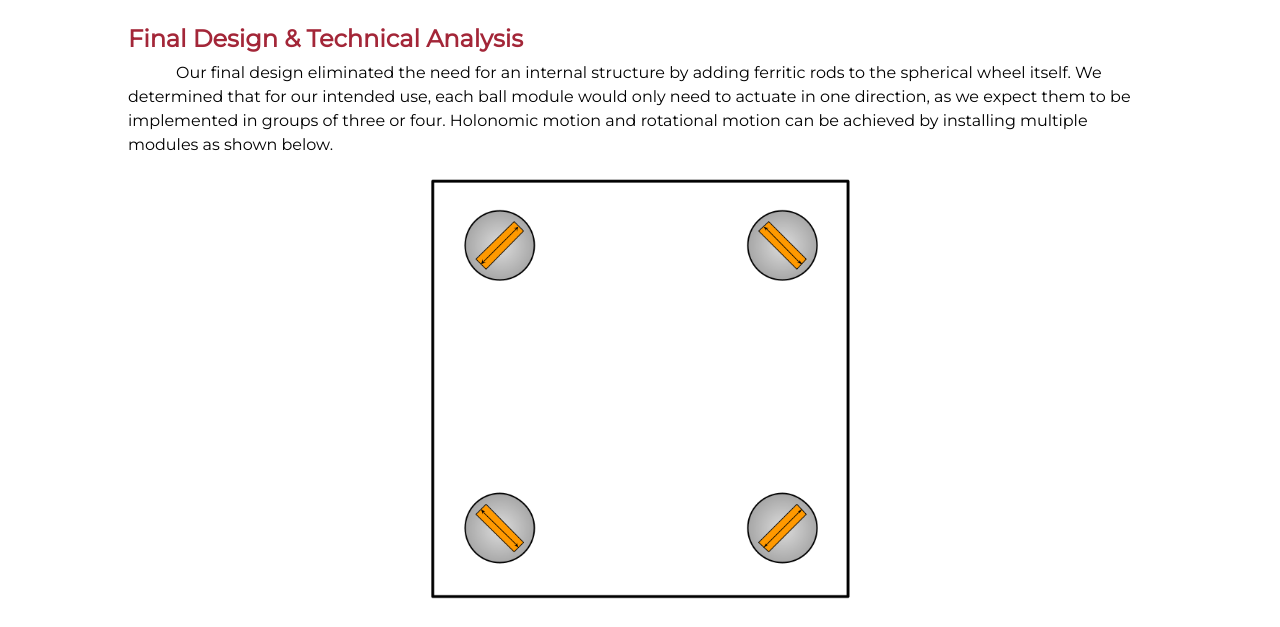
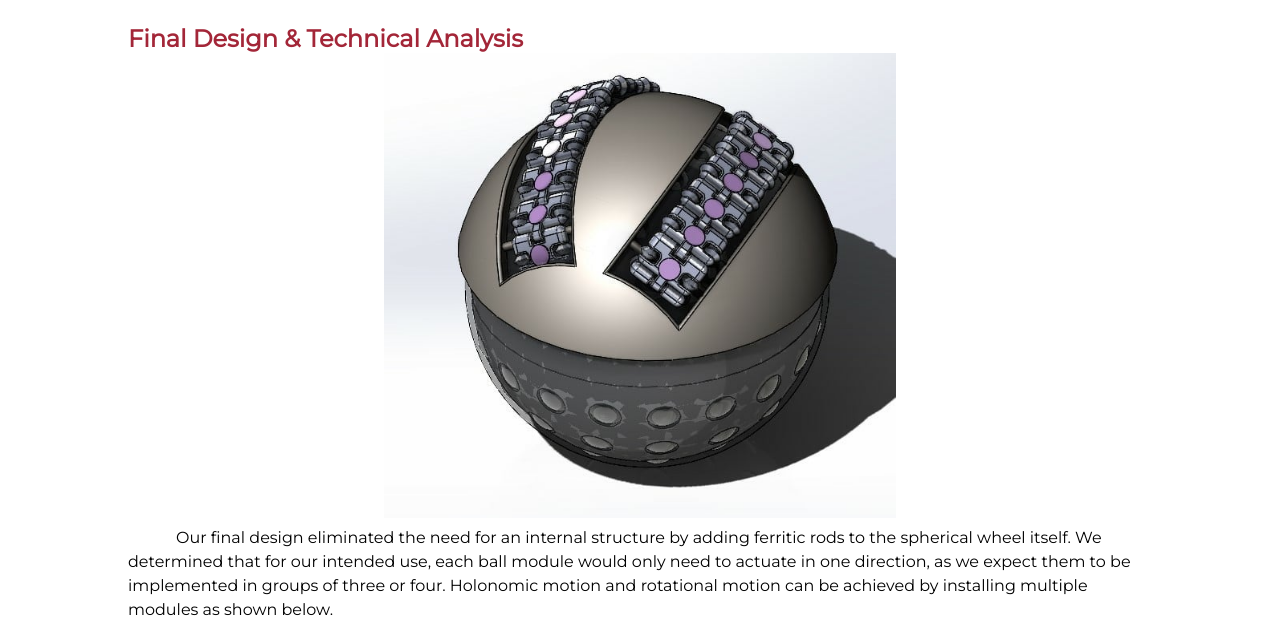
Before and after one commit to eweston13/mcbd2-0, a plain HTML site: page design.html in a window 1280 px wide. Shown: the part 1764-2391 px from the top of the page. Drawn offline with Linux system fonts and the light colour scheme.

Commit message:
Added design pic
Would've added it earlier but it did not exist :)

```diff
--- a/design.html
+++ b/design.html
@@ -221,6 +221,7 @@
 	</table>
 
 	<h2 class="section-header">Final Design & Technical Analysis</h2>
+	<img src="design-pics/design_11-02.jpeg" style="width: 50%; display: block; margin: 0 auto;"alt="Current ball drive design"/>
 	<p>Our final design eliminated the need for an internal structure by adding ferritic rods to the spherical wheel itself. We determined that for our intended use, each ball module would only need to actuate in one direction, as we expect them to be implemented in groups of three or four. Holonomic motion and rotational motion can be achieved by installing multiple modules as shown below.</p>
 	<img src="design-process-pics/holonomic-drive.png" alt="example holonomic drive" style="width: 50%; display: block; margin: 0 auto;"/>
 	<h2 class="section-header">Project Budget</h2>
```
Also changed, not shown: design-pics/design_11-02.jpeg (added).
